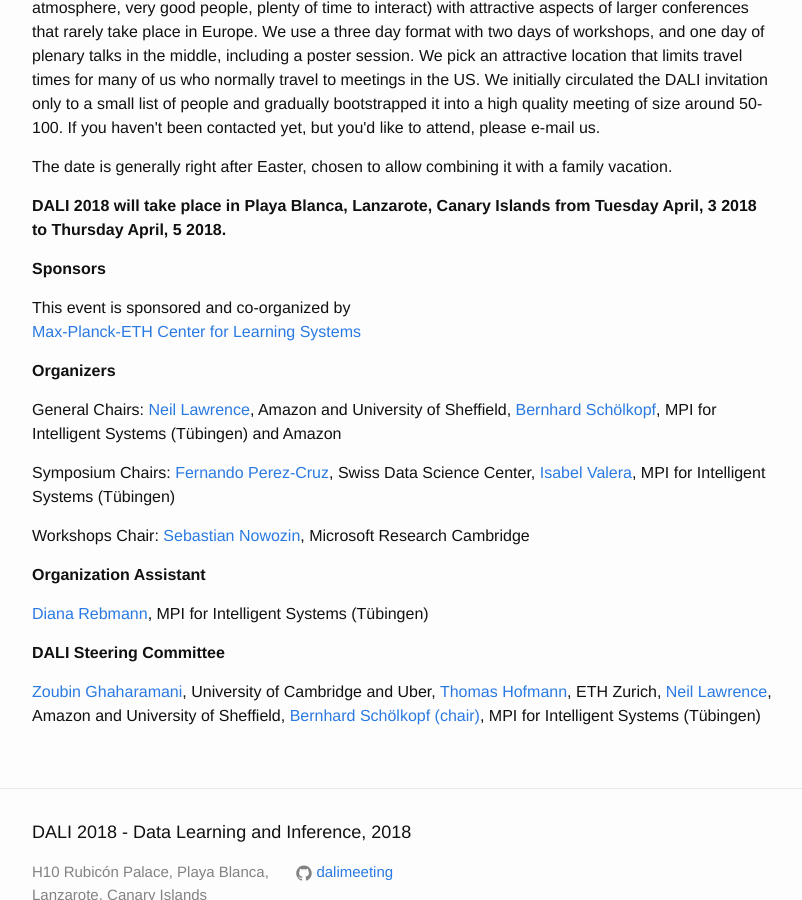
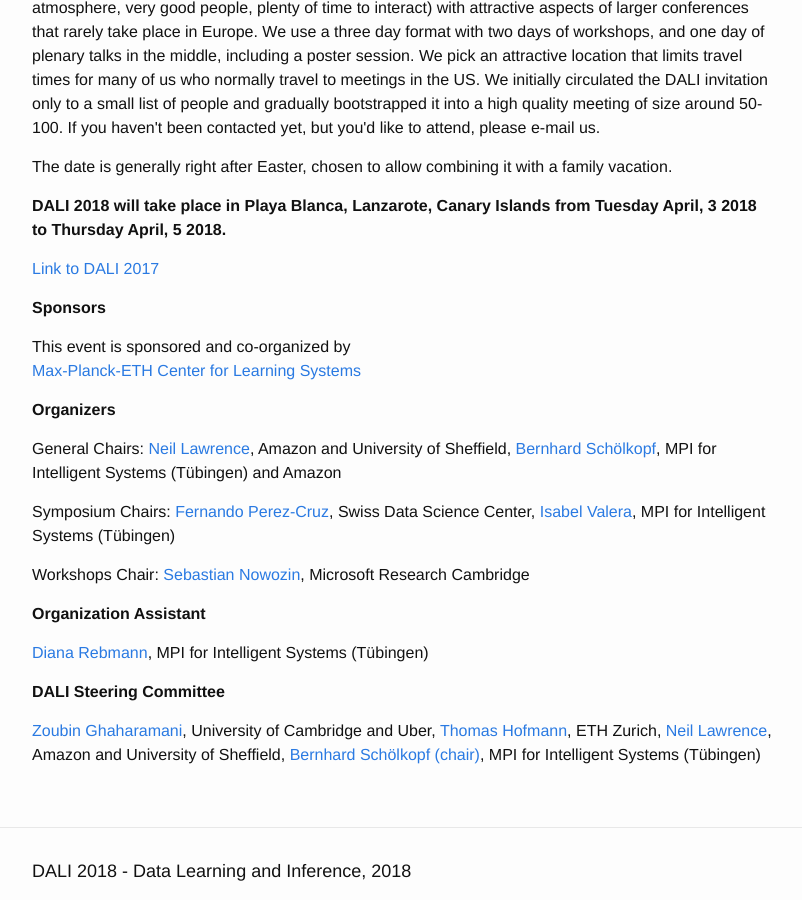
Before and after one commit to dalimeeting/dalimeeting.github.io, a Jekyll site: the page built from index.html, in a window 1280 px wide and 900 px high, scrolled down 594 px. Shown: the whole window, without its empty margins (238-1040 px from the left). Built offline with Jekyll 4.4.1, drawn with Linux system fonts in a browser that asks for light colours.

Commit message:
Update about.html

```diff
--- a/_layouts/about.html
+++ b/_layouts/about.html
@@ -13,6 +13,7 @@
 
   {{ content }}
 
+   {% if site.previous_meeting.name %}{% if site.previous_meeting.url %}<p><a href="{{ site.previous_meeting.url }}">Link to {{ site.previous_meeting.name }}</a> </p>{% endif %}{% endif %}
 
 
   <p><strong>Sponsors</strong></p>
```
